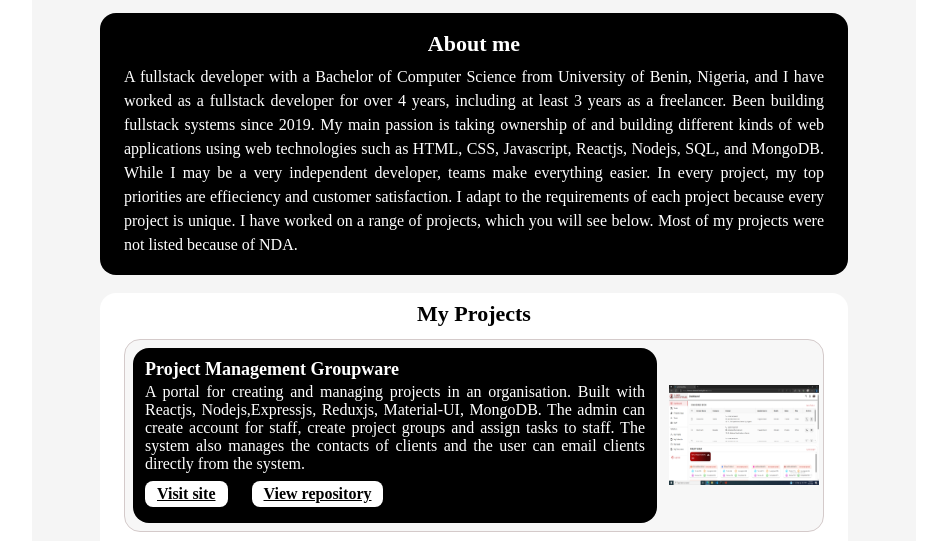
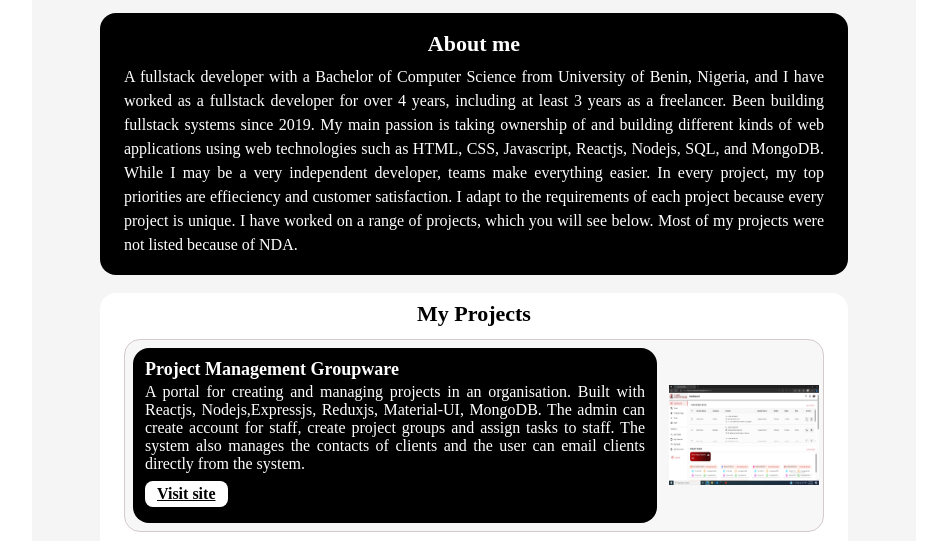
Before and after one commit to IkennaPatrickIsineyi/portfolio, a plain HTML site: page index.html in a window 1280 px wide. Shown: the part 196-737 px from the top of the page, without its empty margins (166-1113 px from the left). Drawn offline with Linux system fonts and the light colour scheme.

Commit message:
Update index.html

```diff
--- a/index.html
+++ b/index.html
@@ -89,8 +89,6 @@
                         <div class="portfolio-footer">
                             <a target="_blank" class="site" href="https://blossom-darkened-heath.glitch.me">Visit
                                 site</a>
-                            <a target="_blank" class="site" href="https://github.com/adeyemi007/lamidgroupware">View
-                                repository</a>
                         </div>
                     </div>
 
```
